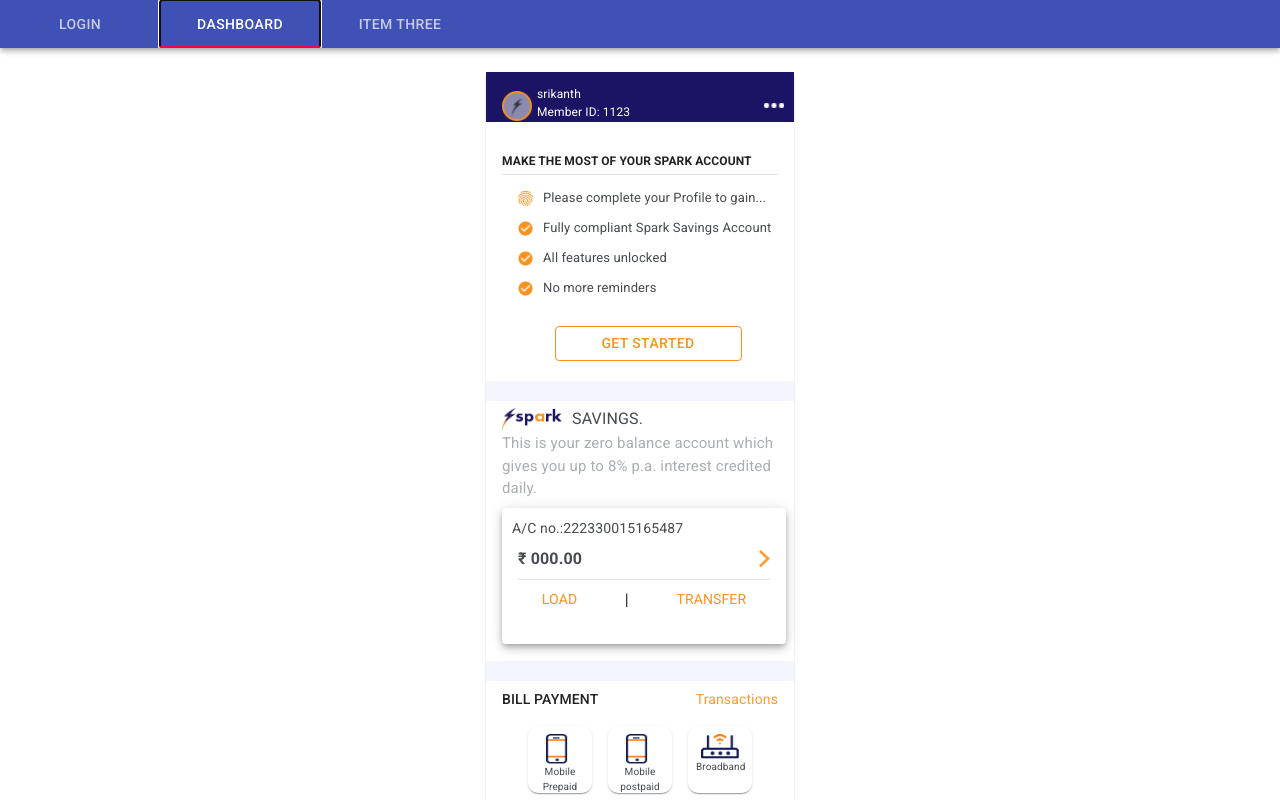
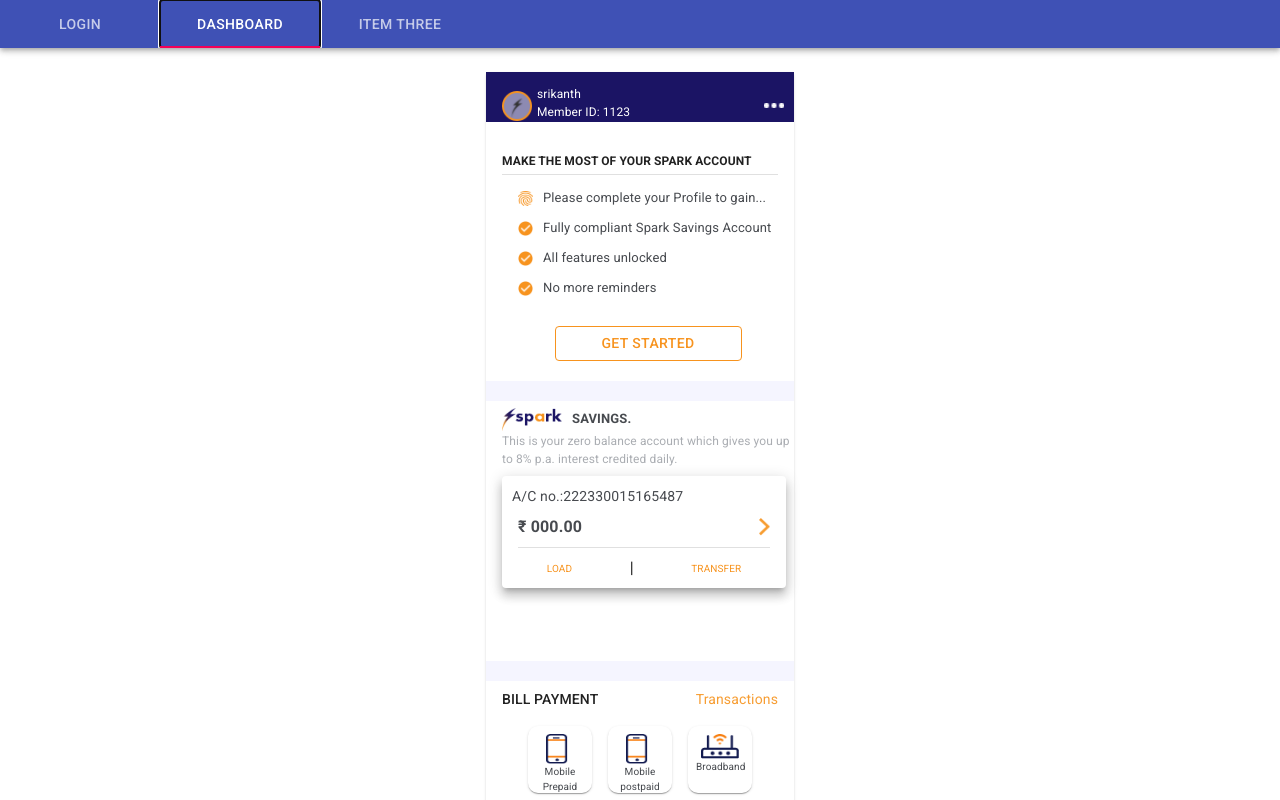
Before and after one commit to Srikanth910/sparkWeb, a React (Create React App) app: page / in a window 1280 px wide. Both pictures are taken after a click on the tab "DASHBOARD". Shown: the top 800 px of the page. Built offline with nearby package versions, Linux system fonts and the light colour scheme.

Commit message:
changes font

```diff
--- a/src/components/Home.jsx
+++ b/src/components/Home.jsx
@@ -19,7 +19,7 @@
     "& > *": {
       margin: theme.spacing(1),
       width: theme.spacing(40),
-      height: theme.spacing(17),
+      height: theme.spacing(14),
       marginLeft: 16,
       justifyContent: "center",
     },
@@ -201,7 +201,8 @@
                   />
                   <Typography
                     style={{
-                      fontSize: 16,
+                      fontSize: 13,
+                       fontWeight:'bold',
                       color: " #474a4f",
                       margin: "0px",
                       marginLeft: 10,
@@ -214,7 +215,7 @@
                 <Typography
                   style={{
                     color: "#aaadb2",
-                    fontSize: 15,
+                    fontSize: '12px',
                     marginLeft: 16,
                     marginTop: 5,
                   }}
@@ -224,7 +225,7 @@
                 </Typography>
 
                 <div className={classes.root}>
-                  <Paper elevation={5}>
+                  <Paper elevation={8}>
                     <Typography
                       style={{
                         color: "#474a4f",
@@ -251,9 +252,9 @@
                     <Divider variant="middle" />
 
                     <ListItem className="d-flex justify-content-around">
-                      <Typography style={{ color: "#f7931e", fontSize: "14px" }}>LOAD</Typography>
+                      <Typography style={{ color: "#f7931e", fontSize: "10px" }}>LOAD</Typography>
                       <Typography>|</Typography>
-                      <Typography style={{ color: "#f7931e", fontSize: "14px" }}>
+                      <Typography style={{ color: "#f7931e", fontSize: "10px" }}>
                         TRANSFER
                       </Typography>
                     </ListItem>
@@ -509,9 +510,10 @@
                   />
                   <Typography
                     style={{
-                      fontSize: 15,
+                      fontSize: 13,
                       color: " #474a4f",
                       marginLeft: 10,
+                      fontWeight:'bold'
                     }}
                   >
                     FIXED DEPOSITS.
@@ -521,7 +523,7 @@
                 <Typography
                   style={{
                     color: "#aaadb2",
-                    fontSize: 15,
+                    fontSize: '12px',
                     marginLeft: 16,
                     marginTop: 5,
                   }}
@@ -559,7 +561,8 @@
                   />
                   <Typography
                     style={{
-                      fontSize: 14,
+                      fontSize: 13,
+                       fontWeight:'bold',
                       color: " #474a4f",
                       marginLeft: 10,
                     }}
@@ -571,7 +574,7 @@
                 <Typography
                   style={{
                     color: "#aaadb2",
-                    fontSize: 15,
+                    fontSize: '12px',
                     marginLeft: 16,
                     marginTop: 5,
                   }}
```
